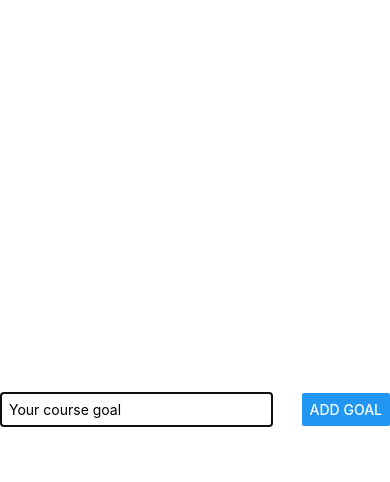
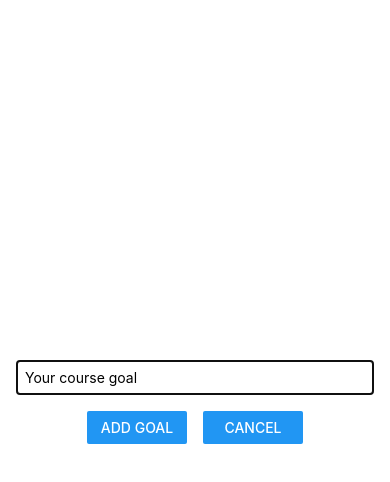
Before and after one commit to pinyada-sengate/RNCourse, a React Native app: screen / in a window 390 px wide. Both pictures are taken after a click on the button "ADD NEW GOAL". Shown: the top 482 px of the page. Built offline with nearby package versions, Linux system fonts and the light colour scheme.

Commit message:
styling modal

```diff
--- a/components/GoalInput.js
+++ b/components/GoalInput.js
@@ -22,7 +22,14 @@
           onChangeText={goalInputHandler}
           value={enteredGoalText}
         />
-        <Button title="Add Goal" onPress={addGoalHandler} />
+        <View style={styles.buttonContainer}>
+          <View style={styles.button}>
+            <Button title="Add Goal" onPress={addGoalHandler} />
+          </View>
+          <View style={styles.button}>
+            <Button title="Cancel" />
+          </View>
+        </View>
       </View>
     </Modal>
   );
@@ -33,18 +40,25 @@
 const styles = StyleSheet.create({
   inputContainer: {
     flex: 1,
-    flexDirection: "row",
-    justifyContent: "space-between",
+    justifyContent: "center",
     alignItems: "center",
     marginBottom: 24,
     borderBottomWidth: 1,
     borderBottomColor: "#cccccc",
+    padding: 16,
   },
   textInput: {
     borderWidth: 1,
     borderColor: "#cccccc",
-    width: "70%",
-    marginRight: 8,
+    width: "100%",
     padding: 8,
   },
+  buttonContainer: {
+    flexDirection: "row",
+    margin: 16,
+  },
+  button: {
+    width: 100,
+    marginHorizontal: 8,
+  },
 });
```
